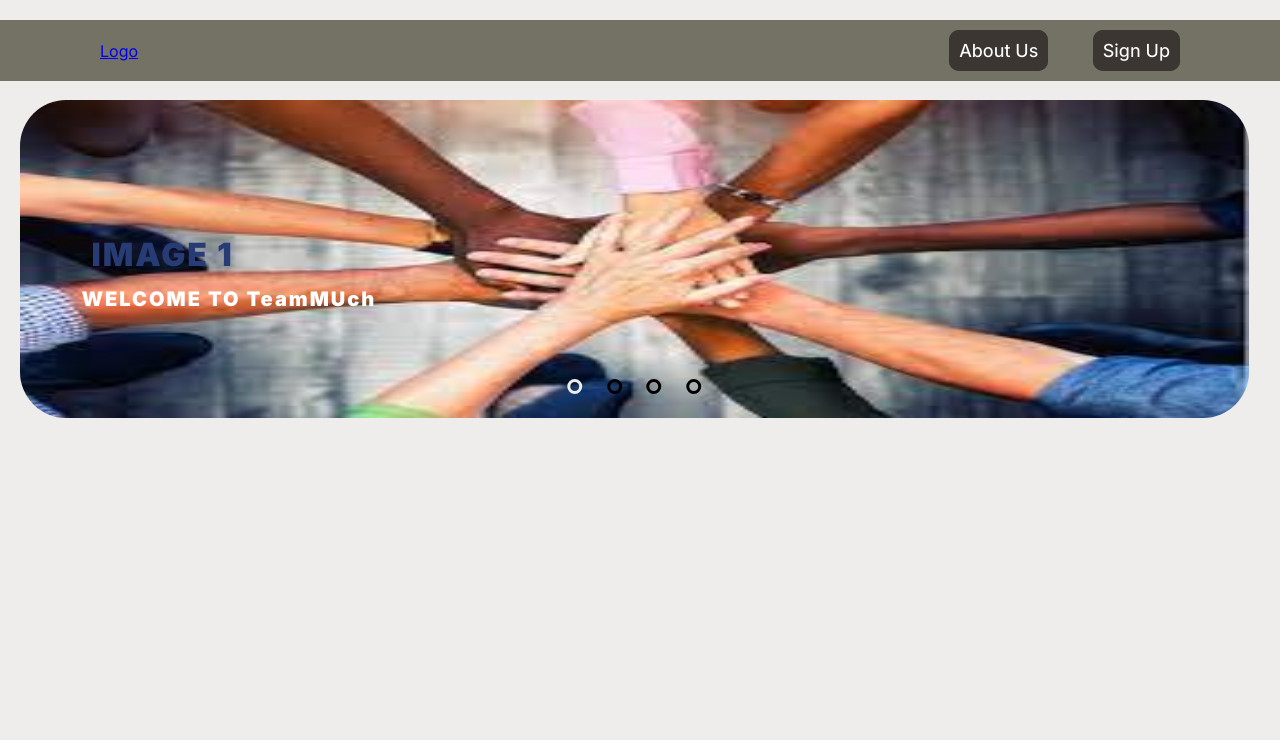
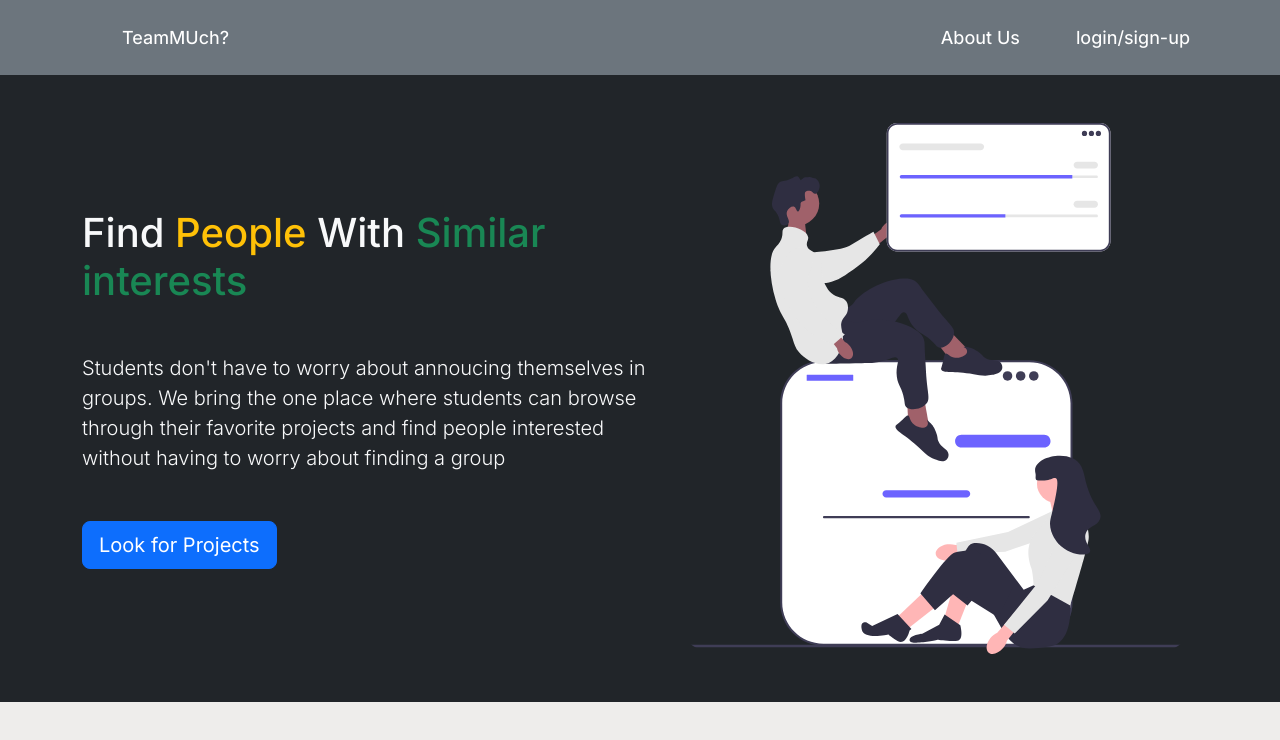
Before and after one commit to V102002/Software_Engineering-Project, a plain HTML site: page index.html in a window 1280 px wide. Shown: the top 740 px of the page. Drawn offline with nearby package versions, Linux system fonts and the light colour scheme.

Commit message:
implemented bootstrap to the html file and commented few lines in the css file. didn't make changes to the animation block

```diff
--- a/index.html
+++ b/index.html
@@ -4,59 +4,69 @@
     <meta charset="UTF-8">
     <meta name="viewport" content="width=device-width, initial-scale=1.0">
     <link rel="preconnect" href="https://fonts.googleapis.com">
-<link rel="preconnect" href="https://fonts.gstatic.com" crossorigin>
-<link href="https://fonts.googleapis.com/css2?family=Inter:wght@100..900&display=swap" rel="stylesheet">
+    <link rel="preconnect" href="https://fonts.gstatic.com" crossorigin>
+    <link href="https://fonts.googleapis.com/css2?family=Inter:wght@100..900&display=swap" rel="stylesheet">
+    <link href="https://cdn.jsdelivr.net/npm/bootstrap@5.3.3/dist/css/bootstrap.min.css" rel="stylesheet" integrity="sha384-QWTKZyjpPEjISv5WaRU9OFeRpok6YctnYmDr5pNlyT2bRjXh0JMhjY6hW+ALEwIH" crossorigin="anonymous">
+    <link rel="stylesheet" href="styles.css">
     <title>Home Page</title>
-    <link rel="stylesheet" href="styles.css">
 </head>
 <body>
-    <header class="header">
-        <a href="#">Logo</a>
-        <nav class="navbar">
-            <a href="#">About Us</a>
-            <a href="#">Sign Up</a>
-        </nav>
-    </header>
-    <div class="About">
-        <div class="Slider fade" style="display: block;">
-            <div class="text">
-                <h1>IMAGE 1</h1>
-                <p>WELCOME TO TeamMUch</p>
+    <!--NAVBAR-->
+    <nav class="navbar navbar-expand-lg bg-secondary navbar-dark py-3">
+        <div class="container">
+            <a href="#" class="navabr-brand">TeamMUch?</a>
+            <button class="navbar-toggler" type="button" data-bs-toggle="collapse" data-bs-target="#navmenu">
+                <!--Give a hamburger menu look when recuing the screen size. TRY IT to understand-->
+                <span class="navbar-toggler-icon"></span>
+
+            </button>
+
+            <!---What items to collapse when reudicing the screen size-->
+            <div class="collapse navbar-collapse" id="navmenu">
+                <ul class="navbar-nav ms-auto">
+                    <li class="nav-item">
+                        <a href="#About" class="nav-link">About Us</a>
+                    </li>
+                    <li class="nav-item">
+                        <a href="#signup" class="nav-link">login/sign-up</a>
+                    </li>
+                </ul>
             </div>
-            <img src="./Images/Team_1.jpeg" width="100%" height="100%">
+
+
         </div>
-        <div class="Slider fade">
-            <div class="text">
-                <h1>IMAGE 2</h1>
-                <p>WELCOME TO TeamMUch</p>
+    </nav>
+    <!---SHOWCASE-->
+    <section class="bg-dark text-light p-5 text-center text-sm-start">
+        <div class="container">
+            <!--The Showcase will contain the image and the text beside the image-->
+            <div class="d-sm-flex align-items-center justify-content-between">
+                <div>
+                    <h1>Find <span class="text-warning">People</span>  With <span class="text-success">Similar interests</span> </h1>
+                    <p class="lead my-5">
+                        Students don't have to worry about annoucing themselves in groups.
+                        We bring the one place where students can browse through their favorite projects
+                        and find people interested without having to worry
+                        about finding a group
+                    </p>
+                    <button class="btn btn-primary btn-lg">Look for Projects</button>
+                </div>
+                <!---Making the image bound to a container by img-fluid and decreasing it to half its original size (w-50)-->
+                <img class="img-fluid w-28 d-none d-sm-block" src="./Images/TeamWork.svg" alt="">
             </div>
-            <img src="./Images/Team_2.jpeg" width="100%" height="100%">
         </div>
-        <div class="Slider fade">
-            <div class="text">
-                <h1>IMAGE 3</h1>
-                <p>WELCOME TO TeamMUch</p>
-            </div>
-            <img src="./Images/Team_3.jpeg" width="100%" height="100%">
-        </div>
-        <div class="Slider fade">
-            <div class="text">
-                <h1>IMAGE 4</h1>
-                <p>WELCOME TO TeamMUch</p>
-            </div>
-            <img src="./Images/Team_4.jpeg" width="100%" height="100%">
-        </div>
-        <!-------------Making the arrows for the Slider------------------->
-        <!----<a class="prev" onclick="PLusSlide(-1)">&#10094;</a>
-        <a class="next" onclick="PLusSlide(1)">&#10095;</a>---->
-        <!---Adding the Dots for the slider image-->
-        <div class="dots" style="text-align: center;">
-            <span class="dot" onclick="currentSlide(1)"></span>
-            <span class="dot" onclick="currentSlide(2)"></span>
-            <span class="dot" onclick="currentSlide(3)"></span>
-            <span class="dot" onclick="currentSlide(4)"></span>
-        </div>
-    </div>
+    </section>
+
+
+
+
+
+
+
+    <script src="https://cdn.jsdelivr.net/npm/bootstrap@5.3.3/dist/js/bootstrap.bundle.min.js" integrity="sha384-YvpcrYf0tY3lHB60NNkmXc5s9fDVZLESaAA55NDzOxhy9GkcIdslK1eN7N6jIeHz" crossorigin="anonymous">
+
+    </script>
+
 <script src="jsfile.js"></script>
 <!----This comment is a test to check if changes are appearing in github-->
 </body>
--- a/styles.css
+++ b/styles.css
@@ -16,7 +16,7 @@ body{
     width: 100%;
     margin-top: 20px;
     padding: 20px 100px;
-    background:rgb(116, 114, 100) ;
+    /*background:rgb(116, 114, 100) ;*/
     display: flex;
     justify-content: space-between;/*Keep space between the classes*/
     align-items: center;
@@ -29,8 +29,8 @@ body{
     font-weight: 450;
     text-decoration: none;/*Removes the underline in hyperlink*/
     margin-left: 40px;
-    background: rgb(60, 54, 51);
-    border: 10px solid rgb(60, 54, 51);
+    /*background: rgb(60, 54, 51);
+    border: 10px solid rgb(60, 54, 51);*/
     border-radius: 10px;
 }
 .navbar a::before{
```
Also changed, not shown: Images/TeamWork.svg (added).
